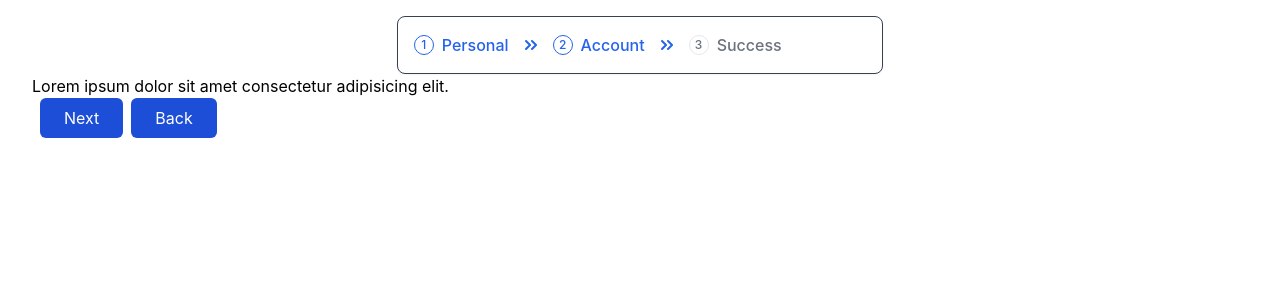
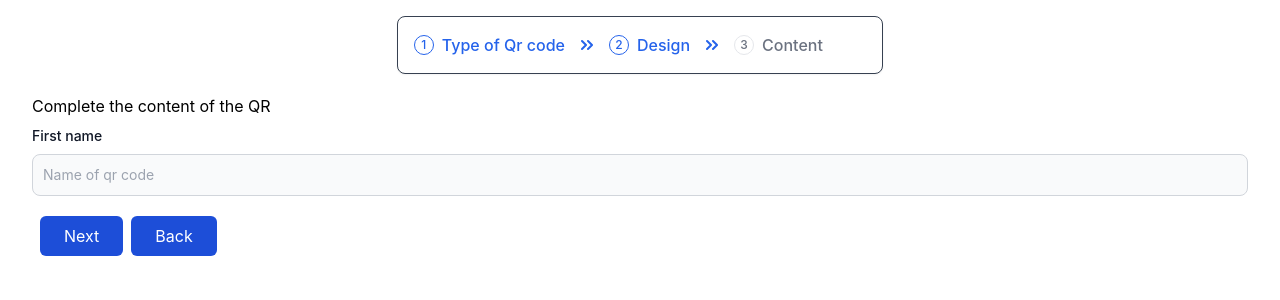
Before and after one commit to shohan-ch/ts-qr-scanner-v2, a React (Create React App) app: page /vcard in a window 1280 px wide. Both pictures are taken after a click on the button "Next". Shown: the top 300 px of the page. Built offline with nearby package versions, Linux system fonts and the light colour scheme.

Commit message:
fix: dtata context

```diff
--- a/src/App.tsx
+++ b/src/App.tsx
@@ -1,10 +1,13 @@
 import { RouterProvider } from "react-router-dom";
 import routes from "./routes";
+import DataContextProvider from "./contextApi/DataContext";
 
 function App() {
   return (
     <div className="relative px-8 py-4">
-      <RouterProvider router={routes} />
+      <DataContextProvider>
+        <RouterProvider router={routes} />
+      </DataContextProvider>
     </div>
   );
 }
--- a/src/components/Vcard/VcardIndex.tsx
+++ b/src/components/Vcard/VcardIndex.tsx
@@ -1,7 +1,38 @@
+import React, { ReactEventHandler, useState } from "react";
+import Input from "../../utils/Forms/Input";
+import { useData, useDispatchData } from "../../contextApi/DataContext";
 const VcardIndex = () => {
+  // const [formData, setFormData] = useState<object | null>(null);
+  const data = useData();
+  const formDispatch = useDispatchData();
+
+  const handleInputChange = (e: React.ChangeEvent<HTMLInputElement>) => {
+    const { name, value } = e.target;
+    formDispatch({
+      type: "ADD",
+      payload: {
+        name: name,
+        value: value,
+      },
+    });
+  };
+
+  console.log(data);
+  // setFormData({ ...formData, [name]: value });
+
   return (
     <>
-      <h2>Lorem ipsum dolor sit amet consectetur adipisicing elit.</h2>
+      <div className="my-5">
+        <h2>Complete the content of the QR</h2>
+
+        <Input
+          name="qrcodeName"
+          handleChange={handleInputChange}
+          placeHolder="Name of qr code"
+          style="border"
+          label="Name"
+        />
+      </div>
     </>
   );
 };
--- /dev/null
+++ b/src/contextApi/DataContext.tsx
@@ -0,0 +1,44 @@
+import React, { Dispatch, createContext, useContext, useReducer } from "react";
+
+export const DataContext = createContext<object>({});
+export const DispatchDataContext = createContext<any>(null);
+
+const DataContextProvider = ({ children }: { children: React.ReactNode }) => {
+  const [data, dispatch] = useReducer(DataReducer, {});
+
+  return (
+    <>
+      <DataContext.Provider value={data}>
+        <DispatchDataContext.Provider value={dispatch}>
+          {children}
+        </DispatchDataContext.Provider>
+      </DataContext.Provider>
+    </>
+  );
+};
+
+const DataReducer = (state: any, action: any) => {
+  const { type, payload } = action;
+  switch (type) {
+    case "ADD": {
+      return {
+        ...state,
+        [payload.name]: payload.value,
+      };
+    }
+
+    default:
+      throw new Error("Error cause unknown action type! " + type);
+      break;
+  }
+};
+
+export const useData = () => {
+  return useContext(DataContext);
+};
+
+export const useDispatchData = () => {
+  return useContext(DispatchDataContext);
+};
+
+export default DataContextProvider;
--- a/src/pages/Vcard.tsx
+++ b/src/pages/Vcard.tsx
@@ -23,7 +23,6 @@ const Vcard = () => {
   return (
     <>
       <Stepper components={stepperComponents} />
-      {/* <VcardIndex /> */}
     </>
   );
 };
--- a/src/utils/Forms/Input.tsx
+++ b/src/utils/Forms/Input.tsx
@@ -1,8 +1,35 @@
-import React, { useState } from "react";
-const Input: React.FC = (): React.JSX.Element => {
+import React from "react";
+interface InputProps {
+  handleChange: (e: React.ChangeEvent<HTMLInputElement>) => void;
+  name: string;
+  placeHolder?: string;
+  style?: string;
+  type?: string;
+  label?: string;
+}
+
+const Input: React.FC<InputProps> = (props) => {
+  const { handleChange, name, placeHolder, style, type, label } = props;
+
   return (
     <>
-      <input type="text" placeholder="Name" />
+      {label && (
+        <label
+          htmlFor="first_name"
+          className="block my-2 text-sm font-medium text-gray-900"
+        >
+          First name
+        </label>
+      )}
+      <input
+        onChange={handleChange}
+        type={type || "text"}
+        name={name}
+        placeholder={placeHolder}
+        className={`${
+          style && style
+        } bg-gray-50 border mb-4 border-gray-300 text-gray-900 text-sm rounded-lg outline-none focus:ring-blue-500 focus:border-blue-500 block w-full p-2.5`}
+      />
     </>
   );
 };
--- a/src/utils/Stepper/Stepper.tsx
+++ b/src/utils/Stepper/Stepper.tsx
@@ -42,7 +42,7 @@ const Stepper: FC<ComponentProps> = ({ components }) => {
       <BreadcrumbStepper
         selectedStep={selectedStep}
         numOfSteps={NUM_OF_STEPS}
-        stepperTitle={["Personal", "Account", "Success"]}
+        stepperTitle={["Type of Qr code", "Design", "Content"]}
         setSelectedStep={setSelectedStep}
       />
 
```
